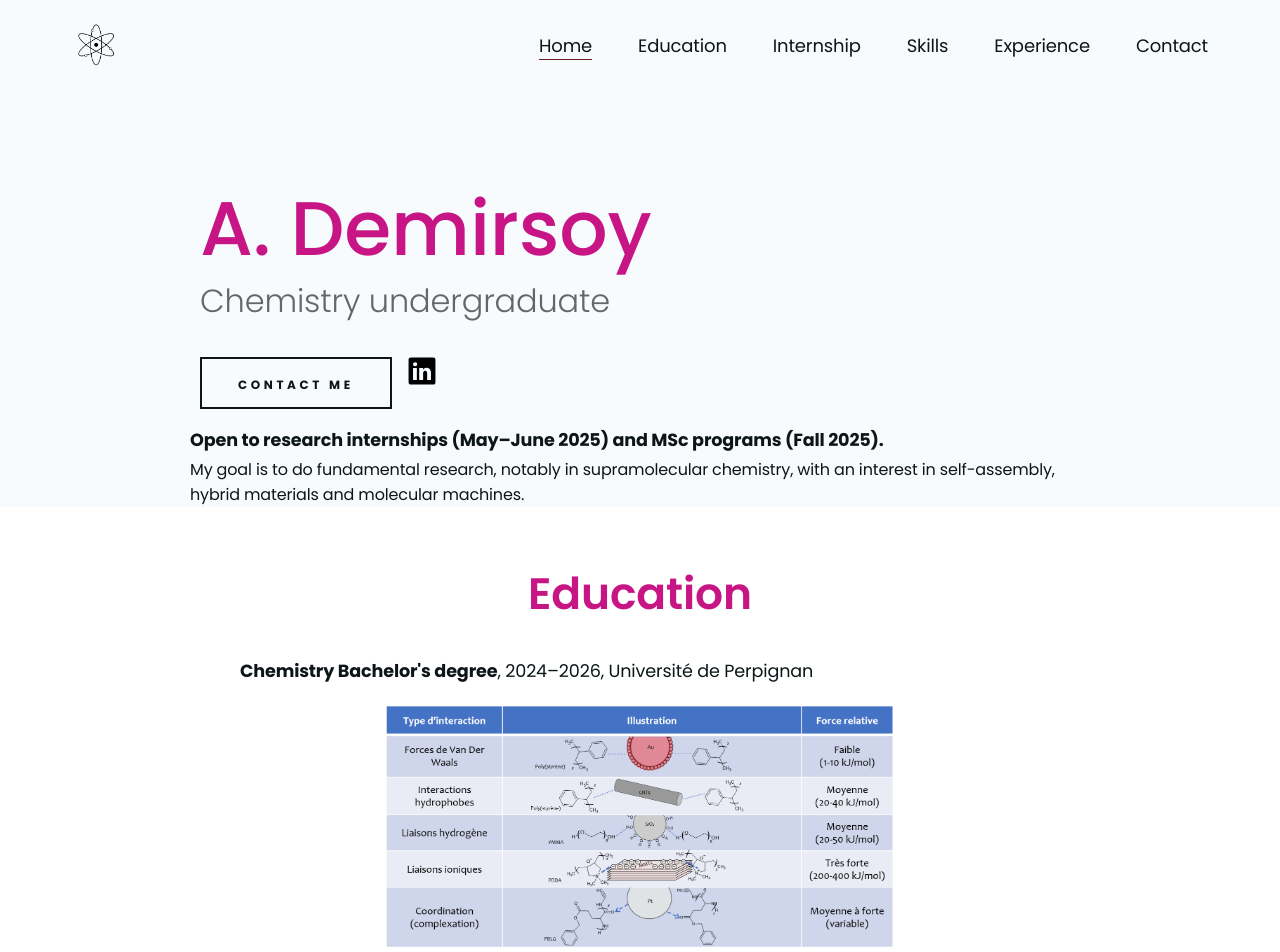
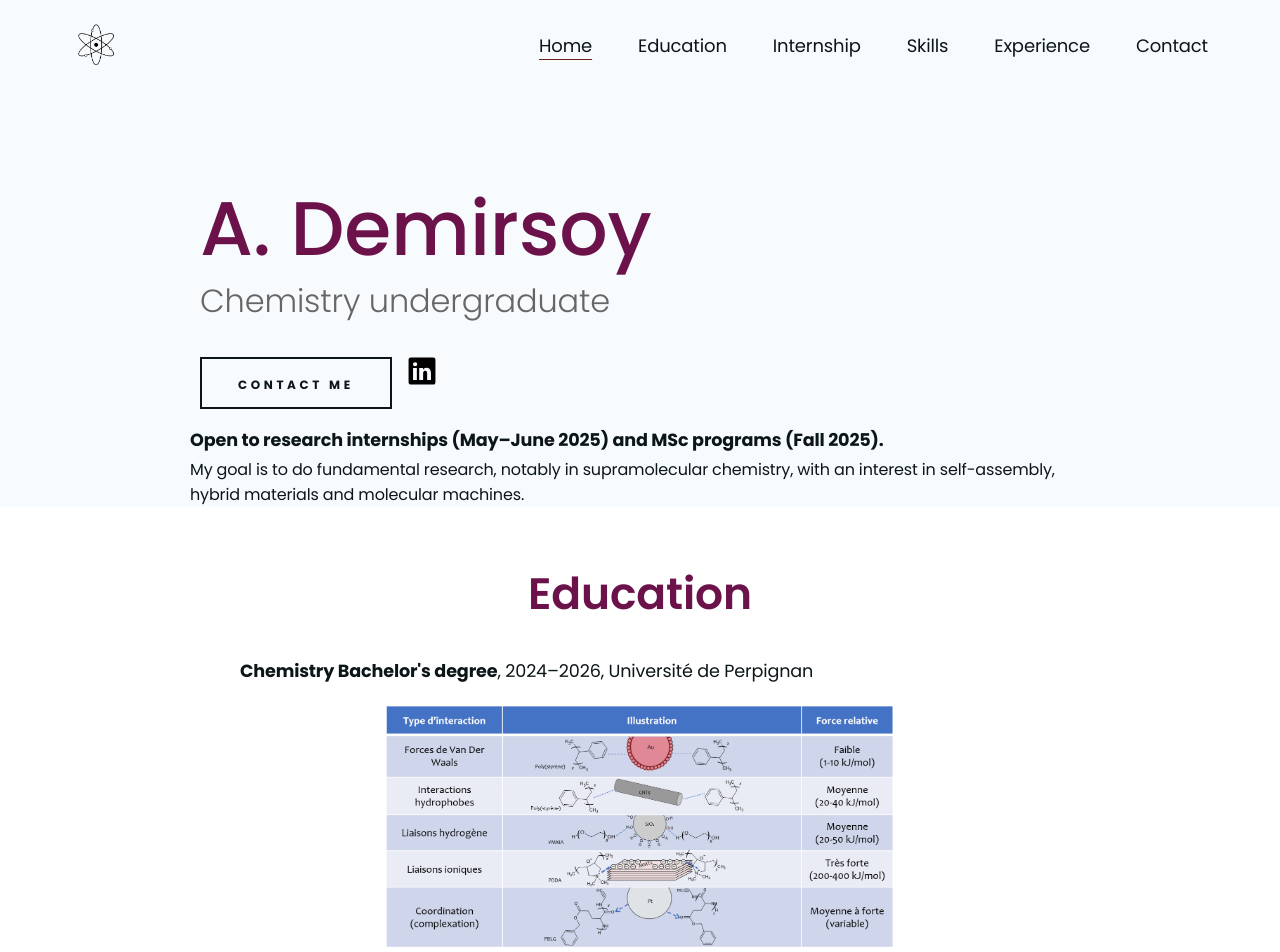
Before and after one commit to AnissaDemirsoy/demirsoy-portfolio, a plain HTML site: page index.html in a window 1280 px wide. Shown: the top 952 px of the page. Drawn offline with nearby package versions, Linux system fonts and the light colour scheme; files whose address does not match are found by name.

Commit message:
Update main.css

```diff
--- a/css/main.css
+++ b/css/main.css
@@ -684,10 +684,7 @@ h5 {
 }
 
 
-/* ===== Thème violet ===== */
-:root { --brand-violet: #c71585; }  /* ta couleur */
 
-/* Nom + gros titres de sections */
 .hero-heading,
 #school .title,
 #projects .title,
@@ -702,8 +699,6 @@ h5 {
 }
 
 
-
-
 const goToTopBtn = document.getElementById('goToTop');
 
 window.addEventListener('scroll', () => {
```
